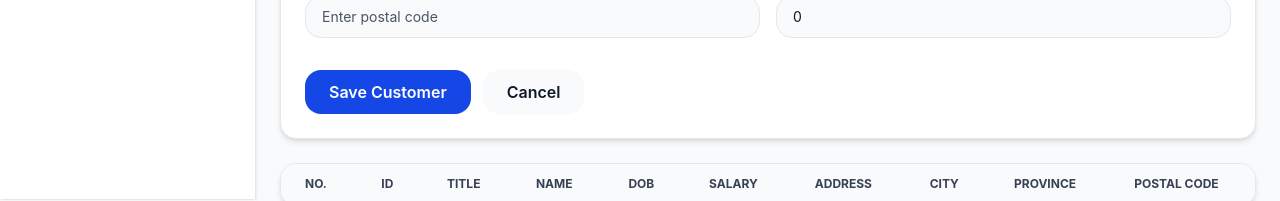
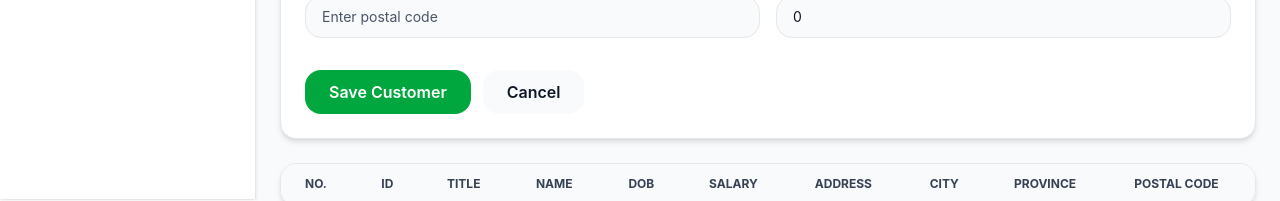
Before and after one commit to ManeshEdirisinghe/Harvest-Super-Frontend, an Angular app: page /dashboard/customer in a window 1280 px wide. Both pictures are taken after a click on the button "+ Add Customer". Shown: the part 601-802 px from the top of the page. Built offline with nearby package versions, Linux system fonts and the light colour scheme; no server answers.

Commit message:
style: change Save Customer button color to green for better visibility

```diff
--- a/src/app/page/dashboard/customer/customer.html
+++ b/src/app/page/dashboard/customer/customer.html
@@ -131,7 +131,7 @@
         <button
           type="button"
           (click)="addCustomer()"
-          class="px-6 py-2.5 bg-brand text-white font-semibold rounded-lg hover:bg-brand-strong transition-all disabled:bg-gray-400 disabled:cursor-not-allowed"
+          class="px-6 py-2.5 bg-green-600 text-white font-semibold rounded-lg hover:bg-green-700 transition-all disabled:bg-gray-400 disabled:cursor-not-allowed"
         >
           Save Customer
         </button>
```
